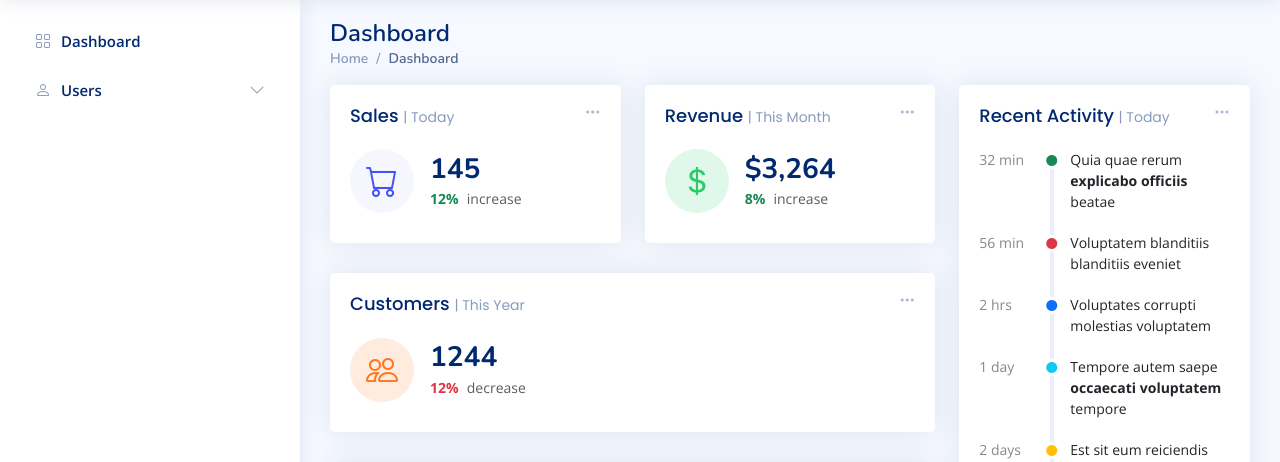
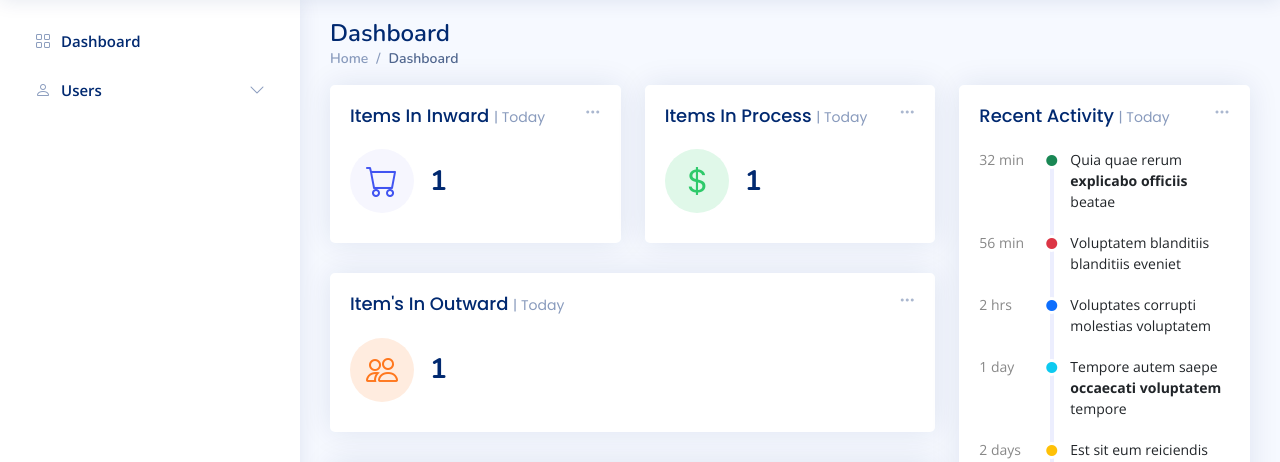
Before and after one commit to Bhavik-prajapati/InventoryManagegment, a PHP site: page /admin/dashboard.php in a window 1280 px wide. Shown: the part 61-523 px from the top of the page. Run offline with PHP 8.4, Linux system fonts and the light colour scheme; tables that the repository leaves empty hold one stand-in row (values such as "Sample post"); some libraries are stand-ins or nearby versions.

Commit message:
count's shown in dashboard

```diff
--- a/admin/dashboard.php
+++ b/admin/dashboard.php
@@ -27,6 +27,28 @@ if ($resultTotal->num_rows > 0) {
     $totalCount = $row["total_count"];
 }
 
+
+
+$sql = "
+SELECT
+    (SELECT COUNT(*) FROM `inward_master`) as countInward,
+    (SELECT COUNT(*) FROM `outward_master`) as countOutward,
+    (SELECT COUNT(*) FROM `process_master`) as countProcess
+";
+
+// Execute query and fetch result
+$result = $conn->query($sql);
+
+if ($result->num_rows > 0) {
+    $row = $result->fetch_assoc();
+    $countInward = $row['countInward'];
+    $countOutward = $row['countOutward'];
+    $countProcess = $row['countProcess'];
+} else {
+    $countInward = 0;
+    $countOutward = 0;
+    $countProcess = 0;
+}
 
 // echo "<script>console.log('Total Count: " . $totalCount . "');</script>";
 
@@ -86,16 +108,15 @@ if ($resultTotal->num_rows > 0) {
                 </div>
 
                 <div class="card-body">
-                  <h5 class="card-title">Sales <span>| Today</span></h5>
+                  <h5 class="card-title">Items In Inward <span>| Today</span></h5>
 
                   <div class="d-flex align-items-center">
                     <div class="card-icon rounded-circle d-flex align-items-center justify-content-center">
                       <i class="bi bi-cart"></i>
                     </div>
                     <div class="ps-3">
-                      <h6>145</h6>
-                      <span class="text-success small pt-1 fw-bold">12%</span> <span class="text-muted small pt-2 ps-1">increase</span>
-
+                      <h6><?php echo $countInward; ?></h6>
+                      <!-- <span class="text-success small pt-1 fw-bold">12%</span> <span class="text-muted small pt-2 ps-1">increase</span> -->
                     </div>
                   </div>
                 </div>
@@ -121,16 +142,15 @@ if ($resultTotal->num_rows > 0) {
                 </div>
 
                 <div class="card-body">
-                  <h5 class="card-title">Revenue <span>| This Month</span></h5>
+                  <h5 class="card-title">Items In Process <span>| Today</span></h5>
 
                   <div class="d-flex align-items-center">
                     <div class="card-icon rounded-circle d-flex align-items-center justify-content-center">
                       <i class="bi bi-currency-dollar"></i>
                     </div>
                     <div class="ps-3">
-                      <h6>$3,264</h6>
-                      <span class="text-success small pt-1 fw-bold">8%</span> <span class="text-muted small pt-2 ps-1">increase</span>
-
+                      <h6><?php echo $countProcess; ?></h6>
+                      <!-- <span class="text-success small pt-1 fw-bold">8%</span> <span class="text-muted small pt-2 ps-1">increase</span> -->
                     </div>
                   </div>
                 </div>
@@ -157,15 +177,17 @@ if ($resultTotal->num_rows > 0) {
                 </div>
 
                 <div class="card-body">
-                  <h5 class="card-title">Customers <span>| This Year</span></h5>
+                  <h5 class="card-title">Item's In Outward <span>| Today</span></h5>
 
                   <div class="d-flex align-items-center">
                     <div class="card-icon rounded-circle d-flex align-items-center justify-content-center">
                       <i class="bi bi-people"></i>
                     </div>
                     <div class="ps-3">
-                      <h6>1244</h6>
-                      <span class="text-danger small pt-1 fw-bold">12%</span> <span class="text-muted small pt-2 ps-1">decrease</span>
+                      <h6>
+                        <?php echo $countOutward; ?>
+                      </h6>
+                      <!-- <span class="text-danger small pt-1 fw-bold">12%</span> <span class="text-muted small pt-2 ps-1">decrease</span> -->
 
                     </div>
                   </div>
```
